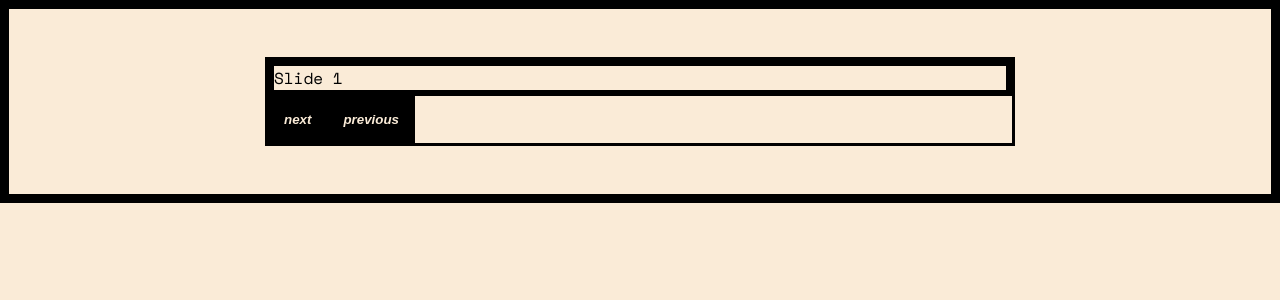
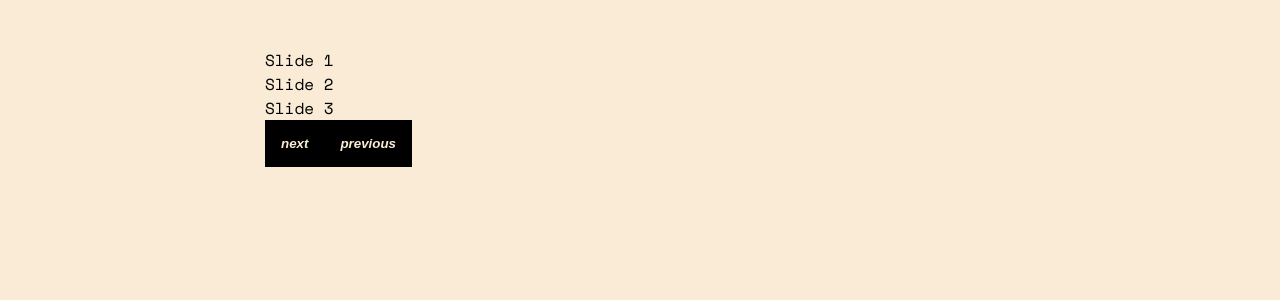
Before and after one commit to shadowisf/PortfolioV1, a React (Vite) app: page /test in a window 1280 px wide. Shown: the top 300 px of the page. Built offline with nearby package versions, Linux system fonts and the light colour scheme.

Commit message:
updated projec layout

```diff
--- a/src/components/ProjectComps.tsx
+++ b/src/components/ProjectComps.tsx
@@ -1,7 +1,7 @@
 import { Fragment } from "react/jsx-runtime";
 import { projectData } from "../pages/Project";
 import useEmblaCarousel from "embla-carousel-react";
-import { useCallback } from "react";
+import { useCallback, useState } from "react";
 
 type ProjectNavProps = {
   slideTo: (index: number) => void;
@@ -35,20 +35,33 @@ function getProjectArchitecture(id: number) {
 
 export const useEmblaStuff = () => {
   const [emblaRef, emblaApi] = useEmblaCarousel({ loop: true });
+  const [activeIndex, setActiveIndex] = useState(0);
 
   const slidePrev = useCallback(() => {
-    if (emblaApi) emblaApi.scrollPrev();
-  }, [emblaApi]);
+    if (emblaApi) {
+      const newIndex =
+        (activeIndex - 1 + projectData.length) % projectData.length;
+      setActiveIndex(newIndex);
+      emblaApi.scrollPrev();
+    }
+  }, [emblaApi, activeIndex]);
 
   const slideNext = useCallback(() => {
-    if (emblaApi) emblaApi.scrollNext();
-  }, [emblaApi]);
+    if (emblaApi) {
+      const newIndex = (activeIndex + 1) % projectData.length;
+      setActiveIndex(newIndex);
+      emblaApi.scrollNext();
+    }
+  }, [emblaApi, activeIndex]);
 
   const slideTo = useCallback(
     (index: number) => {
-      if (emblaApi) emblaApi.scrollTo(index);
+      if (emblaApi) {
+        setActiveIndex(index);
+        emblaApi.scrollTo(index);
+      }
     },
-    [emblaApi]
+    [emblaApi, activeIndex]
   );
 
   return {
@@ -57,6 +70,8 @@ export const useEmblaStuff = () => {
     slidePrev,
     slideNext,
     slideTo,
+    activeIndex,
+    setActiveIndex,
   };
 };
 
@@ -67,26 +82,26 @@ export default function ProjectNav({
   activeIndex,
 }: ProjectNavProps) {
   return (
-    <section id="projectNav" className="projectNav noCursor flexCenterV">
+    <section id="projectNav" className="projectNav noCursor flexCenterV" style={{gap: "5px"}}>
       <span className="scaleHover flexCenterV" onClick={slidePrev}>
-        ← previous
+        <b>⭠ back</b>
       </span>
 
-      <span className="flexCenterV">
+      <span className="flexCenterV" style={{gap: "10px"}}>
         {projectData.map((project, index) => (
           <span
             key={project.id}
             className={index === activeIndex ? "active" : "scaleHover"}
             onClick={() => slideTo(index)}
-            style={{ fontSize: "xxx-large" }}
+            style={{ fontSize: "large", marginTop: "-5px"}}
           >
-            {index === activeIndex ? "•" : "◦"}
+            {index === activeIndex ? "◉" : "○"}
           </span>
         ))}
       </span>
 
       <span className="scaleHover flexCenterV" onClick={slideNext}>
-        next →
+        <b>next ⭢</b>
       </span>
     </section>
   );
@@ -95,14 +110,8 @@ export default function ProjectNav({
 export function ProjectContainer({ dataID, children }: ProjectContainerProps) {
   return (
     <Fragment>
-      <section
-        id={getProjectName(dataID)}
-        className="container noMarginTop embla_slide"
-      >
-        <div
-          id="hs"
-          className="container noMarginTop noMarginBottom textCenter"
-        >
+      <section id={getProjectName(dataID)} className="embla__slide">
+        <div id="hs" className="textCenter">
           <header className="scaleText">{getProjectName(dataID)}</header>
         </div>
         <header id="fs" className="largeHeader flexCenterH">
@@ -117,7 +126,7 @@ export function ProjectContainer({ dataID, children }: ProjectContainerProps) {
           ))}
         </ul>
 
-        <p>{children}</p>
+        {children}
       </section>
     </Fragment>
   );
--- a/src/main.css
+++ b/src/main.css
@@ -149,7 +149,6 @@ header {
 
 .image {
   width: 100%;
-  z-index: 998;
 }
 
 .flexCenterH {
@@ -181,7 +180,6 @@ header {
   margin-right: auto;
   margin-top: 3rem;
   margin-bottom: 3rem;
-
 }
 
 .button {
@@ -592,10 +590,9 @@ nav {
 .projectNav {
   display: flex;
   justify-content: space-between;
-  line-height: 0.5;
-  padding-left: 1rem;
-  padding-right: 1rem;
-  margin-bottom: 3rem;
+  padding-left: 0.5rem;
+  padding-right: 0.5rem;
+  margin-bottom: 1.5rem;
 }
 
 .scaleText {
@@ -609,13 +606,12 @@ nav {
   overflow: hidden;
 }
 
-.embla_container {
+.embla__container {
   display: flex;
+  gap: 20rem;
 }
 
-.embla_slide {
+.embla__slide {
   flex: 0 0 100%;
   min-width: 0;
 }
-
-*{border:solid}
--- a/src/pages/Project.tsx
+++ b/src/pages/Project.tsx
@@ -1,4 +1,4 @@
-import { useCallback, useEffect, useState } from "react";
+import { useEffect } from "react";
 import mediumZoom from "medium-zoom";
 import IconGithub from "../assets/IconGithub";
 import IconPDF from "../assets/IconPDF";
@@ -59,6 +59,12 @@ export const projectData = [
     year: "2022",
     architecture: ["php", "html", "xampp"],
   },
+  {
+    id: 6,
+    name: "test",
+    year: "69",
+    architecture: ["ur", "mom"],
+  },
 ];
 
 export default function Project() {
@@ -71,41 +77,20 @@ export default function Project() {
     };
   }, []);
 
-  const { emblaRef, slidePrev, slideNext, slideTo } = useEmblaStuff();
-  const [activeIndex, setActiveIndex] = useState(0);
-
-  const handleScrollTo = useCallback(
-    (index: number) => {
-      slideTo(index);
-      setActiveIndex(index);
-    },
-    [slideTo, activeIndex]
-  );
-
-  const handleScrollNext = useCallback(() => {
-    const newIndex = (activeIndex + 1) % projectData.length;
-    slideNext();
-    setActiveIndex(newIndex);
-  }, [slideNext, activeIndex]);
-
-  const handleScrollPrev = useCallback(() => {
-    const newIndex =
-      (activeIndex - 1 + projectData.length) % projectData.length;
-    slidePrev();
-    setActiveIndex(newIndex);
-  }, [slidePrev, activeIndex]);
+  const { emblaRef, slidePrev, slideNext, slideTo, activeIndex } =
+    useEmblaStuff();
 
   return (
     <>
       <ProjectNav
-        slideTo={handleScrollTo}
-        slideNext={handleScrollNext}
-        slidePrev={handleScrollPrev}
+        slideTo={slideTo}
+        slideNext={slideNext}
+        slidePrev={slidePrev}
         activeIndex={activeIndex}
       />
 
       <div className="embla" ref={emblaRef}>
-        <div className="embla_container">
+        <div className="embla__container">
           {/* portfolio */}
           <ProjectContainer dataID={0}>
             <p>
@@ -149,6 +134,11 @@ export default function Project() {
               <HyperLink href="https://davidwalsh.name">
                 {/* scaleText */}
                 david walsh
+              </HyperLink>
+              {", "}
+              <HyperLink href="https://github.com/davidjerleke">
+                {/* scaleText */}
+                david jerleke
               </HyperLink>
               {", "}
               <HyperLink href="https://www.linkedin.com/in/frankmyles/">
@@ -202,7 +192,9 @@ export default function Project() {
               className="image flexCenterH"
               src="src/assets/ImageCircuitCentral1.PNG"
             />
+
             <br />
+
             <img
               className="image flexCenterH"
               src="src/assets/ImageCircuitCentral2.PNG"
@@ -381,6 +373,11 @@ export default function Project() {
               src="src/assets/ImagePlugInsDatabase2.PNG"
             />
           </ProjectContainer>
+
+          {/* test */}
+          <ProjectContainer dataID={6}>
+            <p>LOL</p>
+          </ProjectContainer>
         </div>
       </div>
     </>
```
Also changed, not shown: src/assets/IconArrowLeft.tsx (deleted, +0 -7 lines), src/assets/IconArrowRight.tsx (deleted, +0 -7 lines), src/assets/IllustrationSansaStark.tsx (+1 -1 lines), src/components/QuoteCards.tsx (+9 -12 lines).
